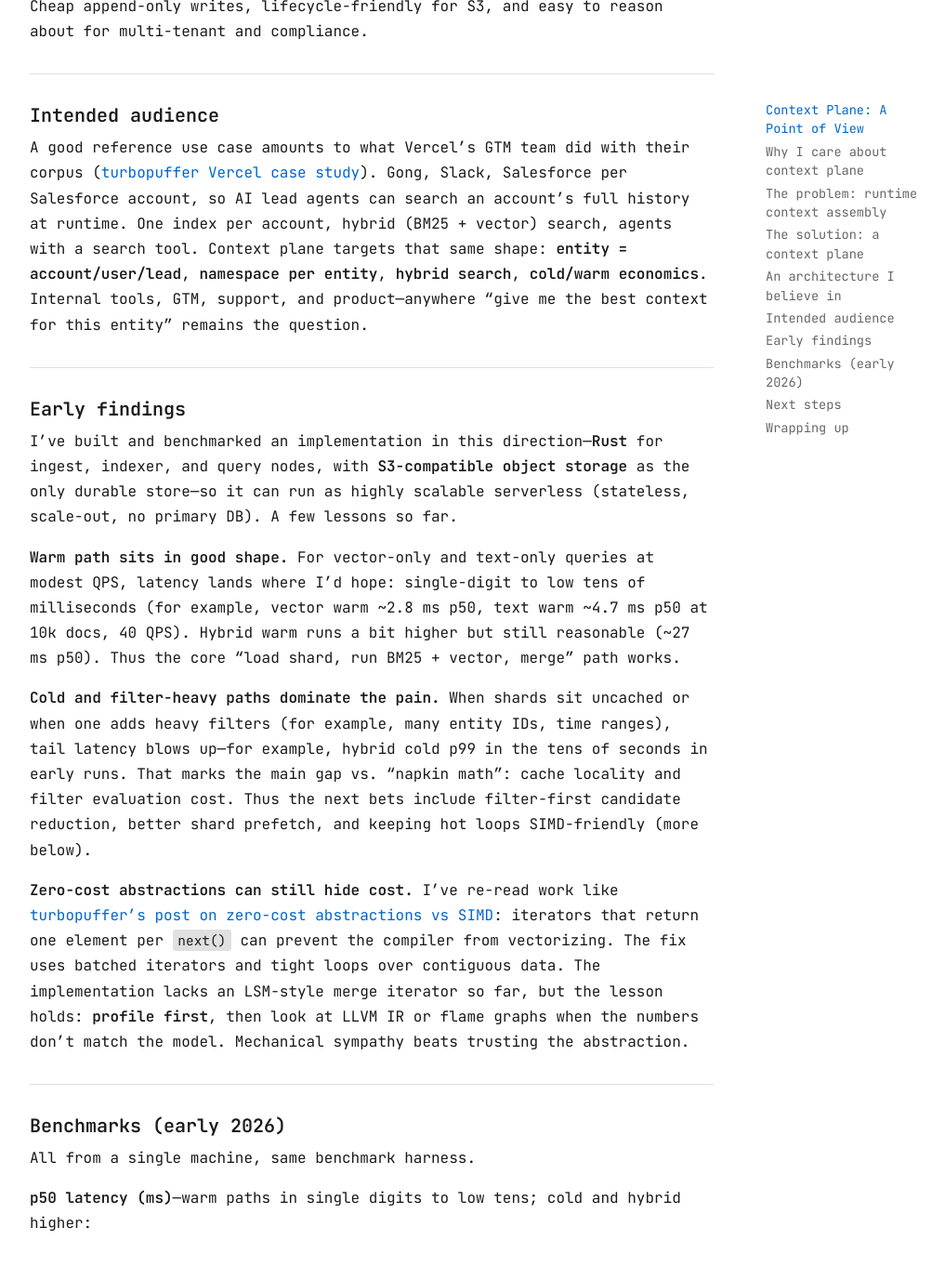
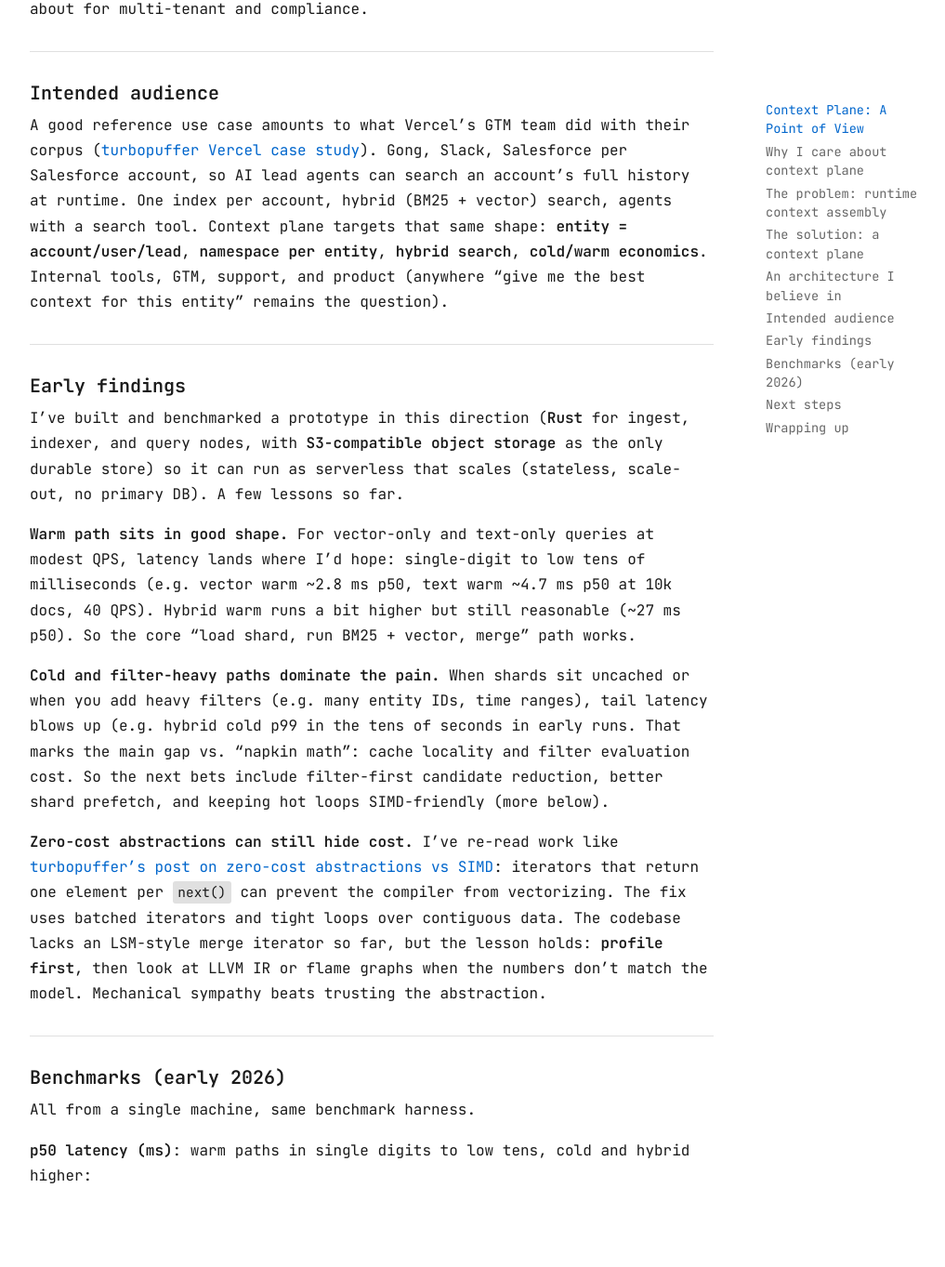
Before and after one commit to aboutphilippe/aboutphilippe.github.io, a Jekyll site: the page built from _posts/2026-03-04-context-plane.md, in a window 1280 px wide and 1400 px high, scrolled down 6255 px. Shown: the top 1363 px of the window at 93% size, without its empty margins (240-1257 px from the left). Built offline with Jekyll 4.4.1, drawn with Linux system fonts in a browser that asks for light colours; some of the changed text lies outside the part shown.

Commit message:
Personal vale

````diff
--- a/_posts/2026-03-04-context-plane.md
+++ b/_posts/2026-03-04-context-plane.md
@@ -3,13 +3,13 @@ layout: post
 title: "Context Plane: A Point of View"
 ---
 
-Motivation: introduce my perspective on context plane for AI agents, sketch an architecture I believe in, and share early findings and benchmarks.
+Motivation: I introduce my perspective on context plane for AI agents, sketch an architecture I believe in, and share early findings and benchmarks. Why does this matter to you? Read on.
 
 ---
 
 ## Why I care about context plane
 
-AI agents need context. Not "more tokens" but **the right context**, for the right entity, at the right time. Today teams often solve that by stuffing prompts, calling five APIs, or maintaining a separate "context service" that nobody wants to own. What about a cleaner primitive: a **context plane**—infrastructure that builds, stores, and serves context so agents can query it with one mental model and one API. Before defining it, it helps to see why the current approach breaks.
+AI agents need context. Not "more tokens" but **the right context**, for the right entity, at the right time. Today teams often solve that by stuffing prompts, calling five APIs, or maintaining a separate "context service" that nobody wants to own. What about a cleaner primitive? A **context plane** (infrastructure that builds, stores, and serves context so agents can query it with one mental model and one API). Before defining it, it helps to see why the current approach breaks.
 
 ---
 
@@ -17,7 +17,7 @@ AI agents need context. Not "more tokens" but **the right context**, for the rig
 
 Today most AI applications build context **during the request**. Consider a concrete case:
 
-`Example scenario: product growth agent — 10k customers, identify ~5% to contact for upselling.`
+`Example scenario: product growth agent: 10k customers, identify ~5% to contact for upselling.`
 
 With runtime context assembly you must do the following **per customer** (× 10,000):
 
@@ -67,19 +67,19 @@ flowchart RL
 
 Same metrics, with the estimates below when using a context plane:
 
-| Metric                           | p50      | p99      | Note                                                                                                                                                                                                                                   | Improvement      |
-| -------------------------------- | -------- | -------- | -------------------------------------------------------------------------------------------------------------------------------------------------------------------------------------------------------------------------------------- | ---------------- |
-| **Context latency**              | ~1–3 min | ~2–5 min | Single read per customer from cache/store; p90 in the tens of ms. 10k reads in parallel → total run in minutes.                                                                                                                        | ~100–500× lower  |
-| **Reliability**                  | 100%     | 99.9%    | One read per customer from store/cache; no N-way dependency.                                                                                                                                                                           | ~2% higher       |
-| **Tokens (total)**               | 0.5M     | 2M       | 10k × 50–200 tokens. **Heavily summarised** (for example, one snippet or score per customer); you control compression and schema.                                                                                                      | ~250–1000× fewer |
-| **Rate limits**                  | 1k+/min  | 1k+/min  | 10k reads from your cache; no 40k calls to upstream APIs.                                                                                                                                                                              | no throttle      |
-| **Cost (input + output, total)** | ~$0.05   | ~$0.20   | Teams build and cache indexes anyway for multi-account/thematic use (for example, "Which customers look likely to upgrade?" across accounts). Marginal cost: LLM on minimal context (0.5M–2M tokens cached @ $0.175/1M) + cache reads. | ~1000× lower     |
+| Metric                           | p50      | p99      | Note                                                                                                                                                                                                                           | Improvement      |
+| -------------------------------- | -------- | -------- | ------------------------------------------------------------------------------------------------------------------------------------------------------------------------------------------------------------------------------ | ---------------- |
+| **Context latency**              | ~1-3 min | ~2-5 min | Single read per customer from cache/store; p90 in the tens of ms. 10k reads in parallel → total run in minutes.                                                                                                                | ~100-500× lower  |
+| **Reliability**                  | 100%     | 99.9%    | One read per customer from store/cache; no N-way dependency.                                                                                                                                                                   | ~2% higher       |
+| **Tokens (total)**               | 0.5M     | 2M       | 10k × 50-200 tokens. **Heavily summarised** (e.g. one snippet or score per customer). You control compression and schema.                                                                                                      | ~250-1000× fewer |
+| **Rate limits**                  | 1k+/min  | 1k+/min  | The cache serves 10k reads. Upstream API calls stay at zero (no 40k).                                                                                                                                                          | no throttle      |
+| **Cost (input + output, total)** | ~$0.05   | ~$0.20   | Teams build and cache indexes anyway for multi-account/thematic use (e.g. "Which customers look likely to upgrade?" across accounts). Marginal cost: LLM on minimal context (0.5M-2M tokens cached @ $0.175/1M) + cache reads. | ~1000× lower     |
 
 The agent no longer pays for N round-trips and token bloat on every request.
 
-**Disclaimer: cost of ingest and indexing.** Building and maintaining the context store carries a cost. Ingesting and indexing data into it consume compute, storage, and operational overhead. That cost drives the choice of architecture below—**Rust** serverless for ingest and query, with a **cache layer** backed by **S3-compatible blob storage** as the durable store. You keep ingest and indexing lean, scale with usage, and only pay for what you cache hot.
+**Disclaimer: cost of ingest and indexing.** Building and maintaining the context store carries a cost. Ingesting and indexing data into it consume compute, storage, and operational overhead. That cost drives the choice of architecture below: **Rust** serverless for ingest and query, with a **cache layer** backed by **S3-compatible blob storage** as the durable store. You keep ingest and indexing lean, scale with usage, and only pay for what you cache hot.
 
-The Context Plane **infrastructure** stores and serves context for AI systems. It has two core components—**Context Cache** and **Context Store**. How data gets into the store—pipelines, ETL, or an ingest API—falls to engineering or data teams and their preferred tools.
+The Context Plane **infrastructure** stores and serves context for AI systems. It has two core components (**Context Cache** and **Context Store**). How data gets into the store (pipelines, ETL, or an ingest API) falls to engineering or data teams and their preferred tools.
 
 ```mermaid
 flowchart RL
@@ -92,23 +92,23 @@ flowchart RL
   CACHE --> QUERYAPI
 ```
 
-Thus: **context plane = context cache + context store**. That keeps the idea simple and implementable.
+So: **context plane = context cache + context store**. That keeps the idea simple and implementable.
 
 Two properties matter to me:
 
-1. **Entity-first.** The entity acts as the primary key. Namespace per account, per user, per lead—not one giant corpus with filters after the fact. That matches how GTM and support and product teams actually think: "this account," "this user."
+1. **Entity-first.** The entity acts as the primary key. Namespace per account, per user, per lead, not one giant corpus with filters after the fact. That matches how GTM and support and product teams think: "this account," "this user."
 
-2. **Deterministic materialization.** Given a query (text, vector, filters, time window), one can produce a reproducible context bundle—for example, a schema like `customer_context_v0`—that an agent consumes. No ad-hoc stitching at query time.
+2. **Deterministic materialization.** Given a query (text, vector, filters, time window), you can produce a reproducible context bundle (e.g. a schema like `customer_context_v0`) that an agent consumes. No ad-hoc stitching at query time.
 
 ---
 
 ## An architecture I believe in
 
-I want the system to stay **object-storage-first** and **stateless at the query layer**, with **S3-compatible object storage** as the single source of truth and the rest implemented in **Rust** for highly scalable, serverless-friendly execution. So:
+I want the system to stay **object-storage-first** and **stateless at the query layer**, with **S3-compatible object storage** as the single source of truth and the rest implemented in **Rust** for serverless-friendly execution that scales. So:
 
-- **Storage:** **S3-compatible object storage** (for example, AWS S3, RustFS, Cloudflare R2, or local) serves as the system of record. No primary database. Ingest writes immutable segments (JSONL + zstd) per entity per day; an indexer builds BM25 and vector (HNSW) shards per tenant per day and writes them back. Lifecycle policies, multi-tenant paths, and compliance stay simple and auditable.
+- **Storage:** **S3-compatible object storage** (e.g. AWS S3, RustFS, Cloudflare R2, or local) acts as the system of record. No primary database. Ingest writes immutable segments (JSONL + zstd) per entity per day; an indexer builds BM25 and vector (HNSW) shards per tenant per day and writes them back. Lifecycle policies, multi-tenant paths, and compliance stay simple and auditable.
 
-- **Compute (Rust, serverless):** Ingest, indexer, and query nodes run in **Rust** so they can run as **highly scalable serverless** workloads: stateless, low cold start, scale-to-zero or scale-out on demand. Query nodes load shards and segments from object storage into memory or local cache on demand; you can restart, scale out, or rebuild from storage at any time. No coordination for "which node has which shard"—just cache fill and eviction.
+- **Compute (Rust, serverless):** Ingest, indexer, and query nodes run in **Rust** so they can run as **serverless** workloads that scale: stateless, low cold start, scale-to-zero or scale-out on demand. Query nodes load shards and segments from object storage into memory or local cache on demand; you can restart, scale out, or rebuild from storage at any time. No coordination for "which node has which shard" (cache fill and eviction).
 
 - **Cold/warm economics:** Only a subset of entities stay hot at any moment. Hot entities get fast, cached retrieval; cold ones remain queryable from S3-compatible storage with higher latency. Cost scales with how much you cache, not with "index everything in RAM."
 
@@ -128,11 +128,11 @@ flowchart TB
   Q --> OS
 ```
 
-Cost scales with how much you cache; cold data stays queryable from S3-compatible storage.
+Cost scales with how much you cache. Cold data stays queryable from S3-compatible storage.
 
 Concretely:
 
-**Compute** runs in Rust—stateless, scalable, serverless-friendly.
+**Compute** runs in Rust: stateless, serverless-friendly, and scales with load.
 
 **Storage** compatible with S3, RustFS, R2, or local.
 
@@ -175,19 +175,19 @@ Cheap append-only writes, lifecycle-friendly for S3, and easy to reason about fo
 
 ## Intended audience
 
-A good reference use case amounts to what Vercel's GTM team did with their corpus ([turbopuffer Vercel case study](https://turbopuffer.com/customers/vercel)). Gong, Slack, Salesforce per Salesforce account, so AI lead agents can search an account's full history at runtime. One index per account, hybrid (BM25 + vector) search, agents with a search tool. Context plane targets that same shape: **entity = account/user/lead**, **namespace per entity**, **hybrid search**, **cold/warm economics**. Internal tools, GTM, support, and product—anywhere "give me the best context for this entity" remains the question.
+A good reference use case amounts to what Vercel's GTM team did with their corpus ([turbopuffer Vercel case study](https://turbopuffer.com/customers/vercel)). Gong, Slack, Salesforce per Salesforce account, so AI lead agents can search an account's full history at runtime. One index per account, hybrid (BM25 + vector) search, agents with a search tool. Context plane targets that same shape: **entity = account/user/lead**, **namespace per entity**, **hybrid search**, **cold/warm economics**. Internal tools, GTM, support, and product (anywhere "give me the best context for this entity" remains the question).
 
 ---
 
 ## Early findings
 
-I've built and benchmarked an implementation in this direction—**Rust** for ingest, indexer, and query nodes, with **S3-compatible object storage** as the only durable store—so it can run as highly scalable serverless (stateless, scale-out, no primary DB). A few lessons so far.
+I've built and benchmarked a prototype in this direction (**Rust** for ingest, indexer, and query nodes, with **S3-compatible object storage** as the only durable store) so it can run as serverless that scales (stateless, scale-out, no primary DB). A few lessons so far.
 
-**Warm path sits in good shape.** For vector-only and text-only queries at modest QPS, latency lands where I'd hope: single-digit to low tens of milliseconds (for example, vector warm ~2.8 ms p50, text warm ~4.7 ms p50 at 10k docs, 40 QPS). Hybrid warm runs a bit higher but still reasonable (~27 ms p50). Thus the core "load shard, run BM25 + vector, merge" path works.
+**Warm path sits in good shape.** For vector-only and text-only queries at modest QPS, latency lands where I'd hope: single-digit to low tens of milliseconds (e.g. vector warm ~2.8 ms p50, text warm ~4.7 ms p50 at 10k docs, 40 QPS). Hybrid warm runs a bit higher but still reasonable (~27 ms p50). So the core "load shard, run BM25 + vector, merge" path works.
 
-**Cold and filter-heavy paths dominate the pain.** When shards sit uncached or when one adds heavy filters (for example, many entity IDs, time ranges), tail latency blows up—for example, hybrid cold p99 in the tens of seconds in early runs. That marks the main gap vs. "napkin math": cache locality and filter evaluation cost. Thus the next bets include filter-first candidate reduction, better shard prefetch, and keeping hot loops SIMD-friendly (more below).
+**Cold and filter-heavy paths dominate the pain.** When shards sit uncached or when you add heavy filters (e.g. many entity IDs, time ranges), tail latency blows up (e.g. hybrid cold p99 in the tens of seconds in early runs. That marks the main gap vs. "napkin math": cache locality and filter evaluation cost. So the next bets include filter-first candidate reduction, better shard prefetch, and keeping hot loops SIMD-friendly (more below).
 
-**Zero-cost abstractions can still hide cost.** I've re-read work like [turbopuffer's post on zero-cost abstractions vs SIMD](https://turbopuffer.com/blog/zero-cost): iterators that return one element per `next()` can prevent the compiler from vectorizing. The fix uses batched iterators and tight loops over contiguous data. The implementation lacks an LSM-style merge iterator so far, but the lesson holds: **profile first**, then look at LLVM IR or flame graphs when the numbers don't match the model. Mechanical sympathy beats trusting the abstraction.
+**Zero-cost abstractions can still hide cost.** I've re-read work like [turbopuffer's post on zero-cost abstractions vs SIMD](https://turbopuffer.com/blog/zero-cost): iterators that return one element per `next()` can prevent the compiler from vectorizing. The fix uses batched iterators and tight loops over contiguous data. The codebase lacks an LSM-style merge iterator so far, but the lesson holds: **profile first**, then look at LLVM IR or flame graphs when the numbers don't match the model. Mechanical sympathy beats trusting the abstraction.
 
 ---
 
@@ -195,7 +195,7 @@ I've built and benchmarked an implementation in this direction—**Rust** for in
 
 All from a single machine, same benchmark harness.
 
-**p50 latency (ms)**—warm paths in single digits to low tens; cold and hybrid higher:
+**p50 latency (ms)**: warm paths in single digits to low tens, cold and hybrid higher:
 
 ```mermaid
 xychart
@@ -222,7 +222,7 @@ xychart
 | Hybrid cold  | Pain   | p99 in tens of seconds, cache/shard bottleneck |
 | Filter-heavy | Pain   | Tail latency, filter-first reduction needed    |
 
-Thus: **warm vector and text sit in a good place**; **hybrid cold and filter-heavy workloads sit where the work lies**. No claim of parity with commercial search APIs—the goal remains to stay honest about the profile and improve from here (filter ordering, vector stage layout, shard prefetch, SIMD where it pays).
+So: **warm vector and text sit in a good place**. **Hybrid cold and filter-heavy workloads sit where the work lies**. No claim of parity with commercial search APIs. The goal remains to stay honest about the profile and improve from here: filter ordering, vector stage layout, shard prefetch, SIMD where it pays.
 
 ---
 
@@ -236,6 +236,6 @@ Thus: **warm vector and text sit in a good place**; **hybrid cold and filter-hea
 
 ## Wrapping up
 
-The Context Plane equals **context store + context cache**: infrastructure that stores and serves context so AI agents get the right context at the right time. It treats context as derived state instead of something assembled on every request—reducing latency, cost, and failure surface. The architecture I bet on—S3-compatible object storage as truth, Rust-based ingest/indexer/query nodes, immutable segments, daily shards, cold/warm caching—already shows solid warm-path performance and clear bottlenecks in cold and filter-heavy regimes. If you build agents that need deterministic, entity-scoped context, I would love to hear how you think about it.
+The Context Plane equals **context store + context cache**: infrastructure that stores and serves context so AI agents get the right context at the right time. It treats context as derived state instead of something assembled on every request, reducing latency, cost, and failure surface. The architecture I bet on (S3-compatible object storage as truth, Rust-based ingest/indexer/query nodes, immutable segments, daily shards, cold/warm caching) already shows solid warm-path performance and clear bottlenecks in cold and filter-heavy regimes. If you build agents that need deterministic, entity-scoped context, I would love to hear how you think about it.
 
 ---
--- /dev/null
+++ b/styles/Personal/One.yml
@@ -0,0 +1,6 @@
+# Personal voice: avoid "one" as pronoun — use "you" or "we"
+extends: existence
+message: "Prefer 'you' or 'we' instead of 'one' here (personal POV)."
+level: warning
+raw:
+  - '\bone\s+(can|could|might|should|would|has|have|gets|may)\b'
````
Also changed, not shown: other parts of _posts/2026-03-04-context-plane.md (+10 -10 lines), _posts/2026-03-01-hello-world.md (+1 -1 lines), index.md (+1 -1 lines), styles/Personal/ClichéPhrases.yml (added, +12 -0 lines), styles/Personal/Conclusions.yml (added, +11 -0 lines), styles/Personal/DirectAddress.yml (added, +7 -0 lines), styles/Personal/Filler.yml (added, +36 -0 lines), styles/Personal/HedgingKindOf.yml (added, +8 -0 lines), styles/Personal/Range.yml (added, +11 -0 lines), styles/Personal/RedundantOpinion.yml (added, +10 -0 lines), styles/Personal/RhetoricalQuestion.yml (added, +7 -0 lines), styles/Personal/SentenceLength.yml (added, +7 -0 lines), styles/Personal/Thus.yml (added, +7 -0 lines), styles/Personal/WordyOpeners.yml (added, +18 -0 lines), 1 more files, 2 other files.
